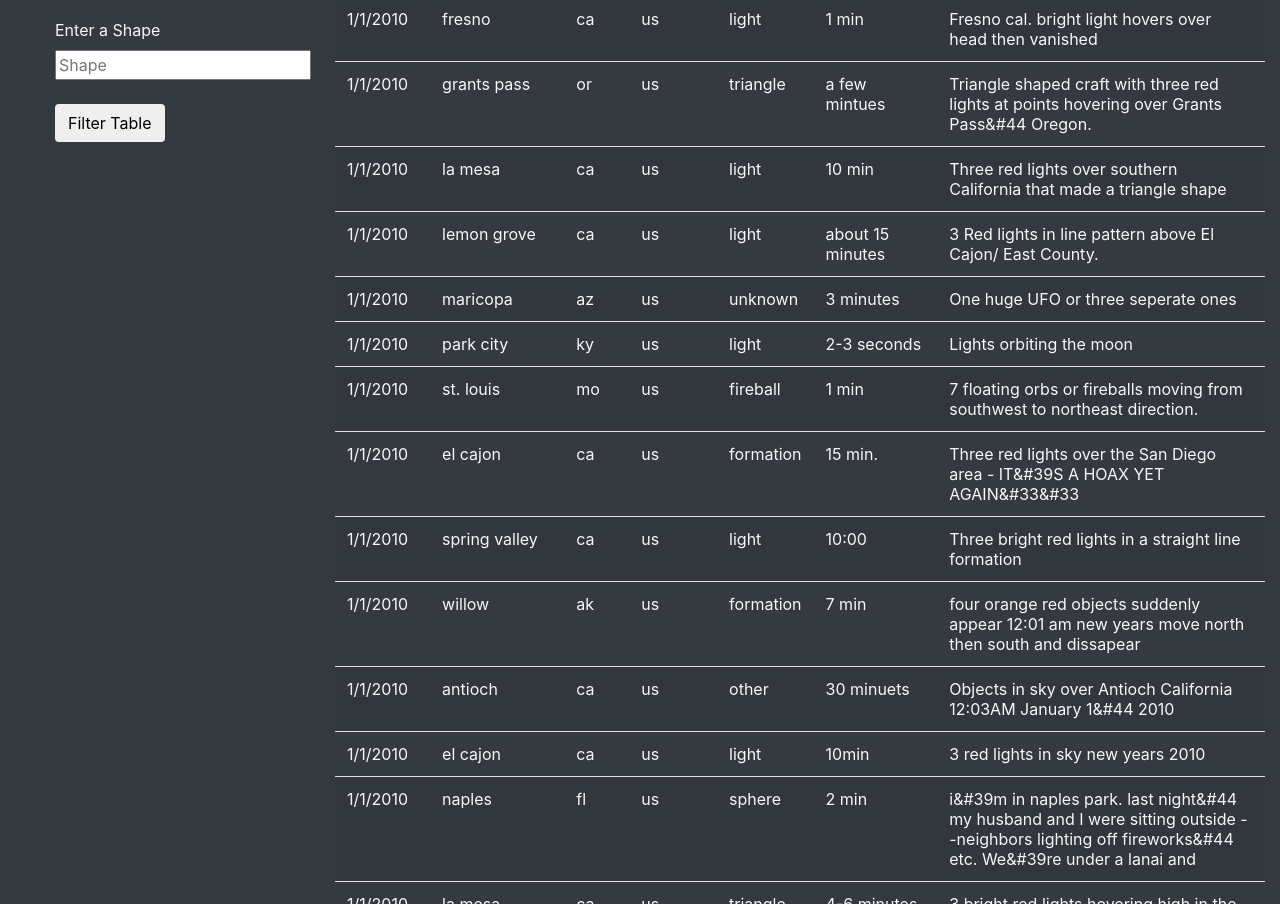
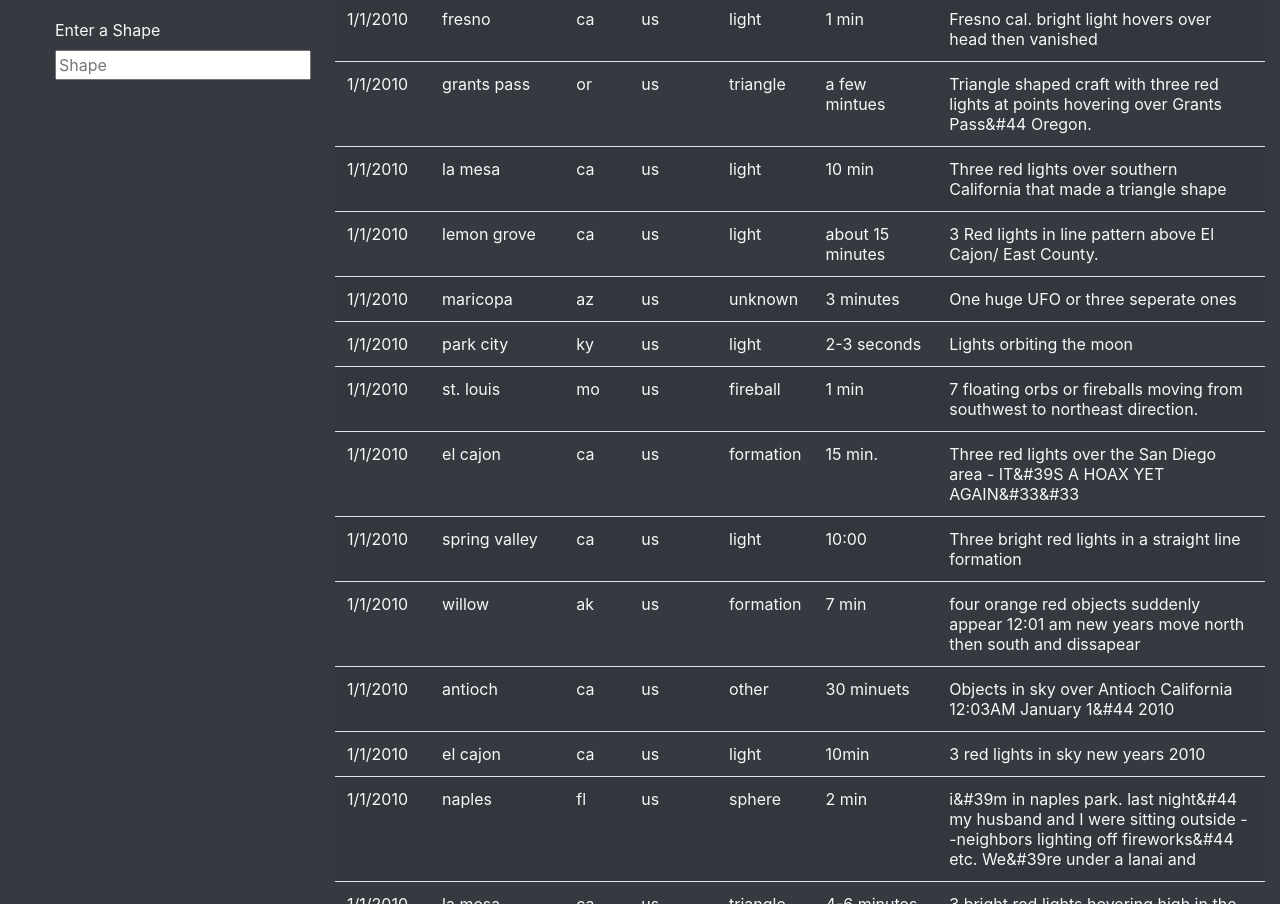
Before and after one commit to smlit30/UFOs, a plain HTML site: page index.html in a window 1280 px wide. Shown: the part 1110-2014 px from the top of the page. Drawn offline with nearby package versions, Linux system fonts and the light colour scheme.

Commit message:
Add files via upload

```diff
--- a/index.html
+++ b/index.html
@@ -62,9 +62,7 @@
                     <input type="text" placeholder="Shape" id="shape" />
                 <br>
                 <br>
-                <button id="filter-btn" type="button" class="btn btn-default">
-                 Filter Table
-                </button>
+
 
               </ul>
             </form>
```
